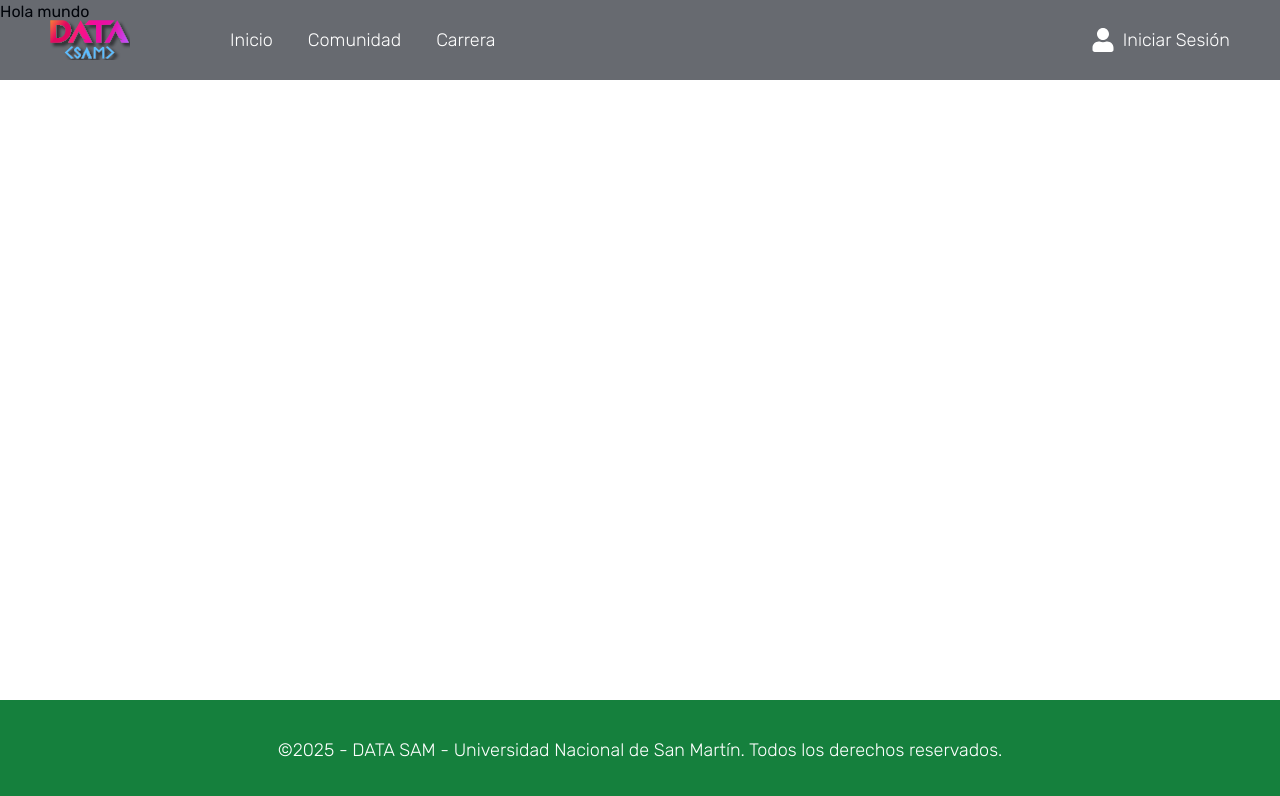
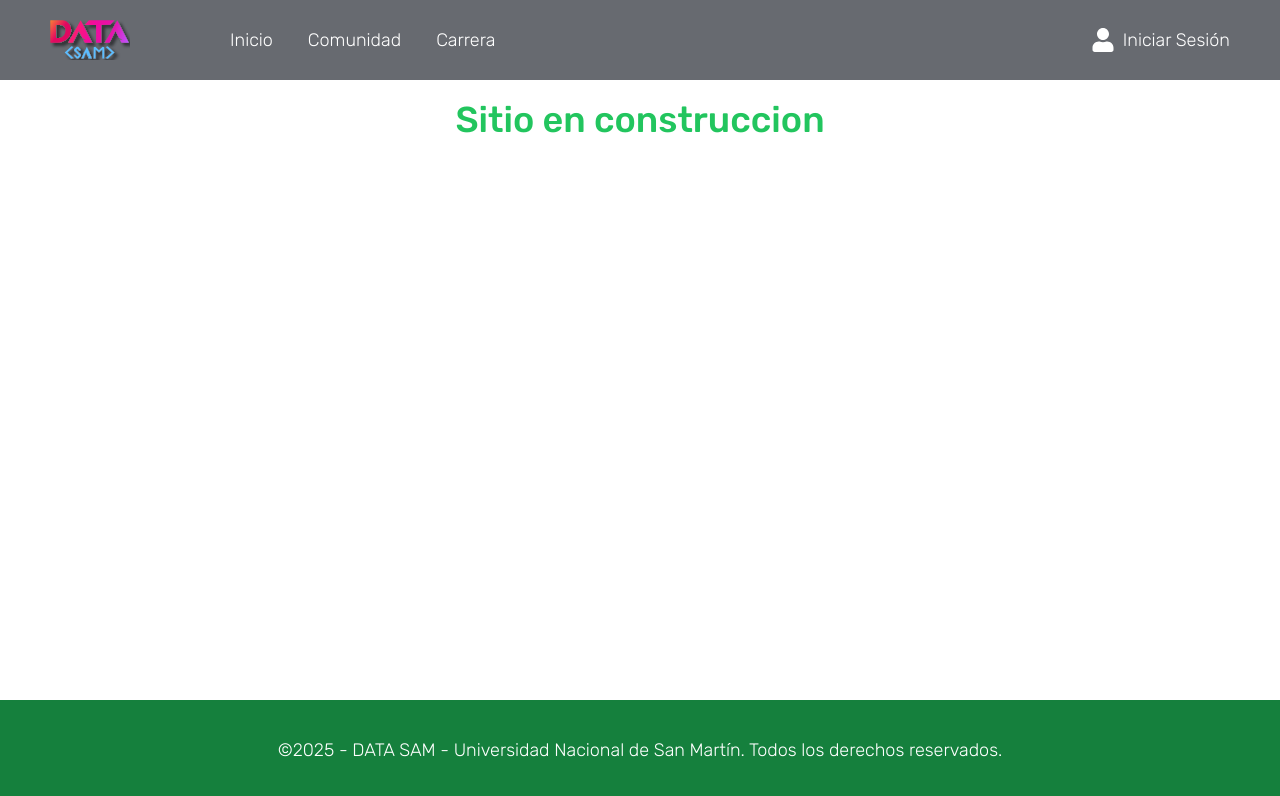
Before and after one commit to ezemartlopez/datasam, a Next.js app: page /carrera in a window 1280 px wide. Shown: the top 796 px of the page. Built offline with nearby package versions, Linux system fonts and the light colour scheme.

Commit message:
modificacion de la pagina comunidad y carrera

```diff
--- a/src/app/carrera/page.tsx
+++ b/src/app/carrera/page.tsx
@@ -1,8 +1,8 @@
 
 export default function CareerPage() {
   return (
-    <div className="w-full h-[500px]">
-      Hola mundo
+    <div className="w-full h-[500px] pt-[100px]">
+      <h1 className="w-full text-4xl font-rubik text-center font-medium text-green-500">Sitio en construccion</h1>
     </div>
   );
 }
--- a/src/app/comunidad/page.tsx
+++ b/src/app/comunidad/page.tsx
@@ -7,7 +7,7 @@ import { codeOfConductLink, links_community, links_data, social_networks } from
 // page.tsx
 export default function CommunityPage() {
   return (
-    <div className="w-full pt-[100px] flex flex-col items-center gap-[20px]">
+    <div className="w-full pt-[80px] flex flex-col items-center gap-[20px]">
 
       <section className="relative max-w-[1440px] w-full h-auto flex flex-col p-[30px] md:p-[80px] xl:p-[150px]">
 
```
